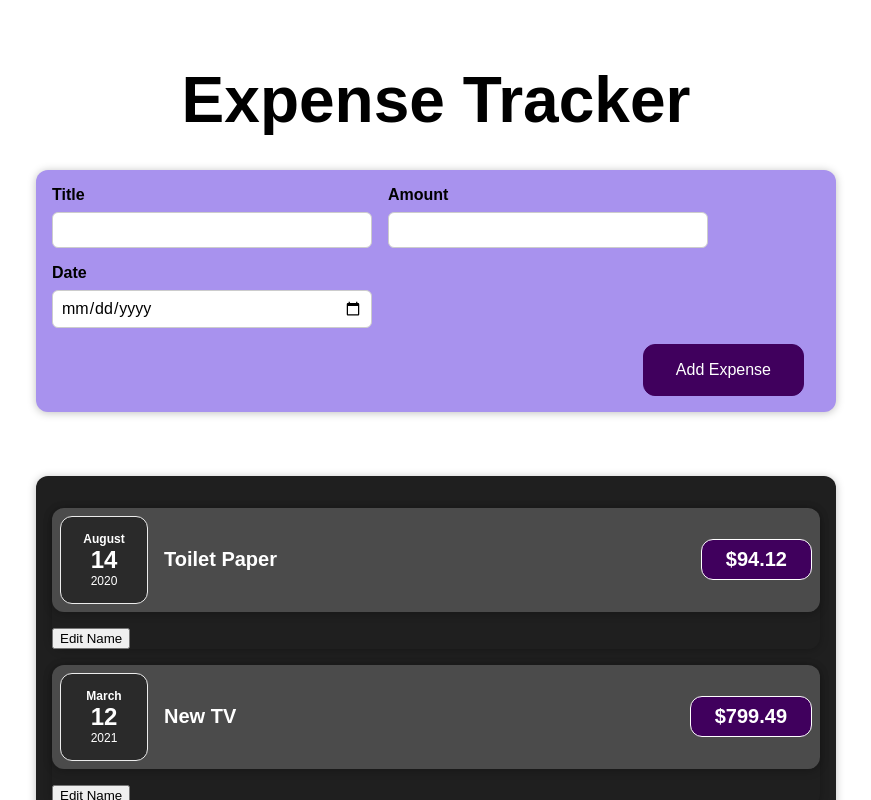
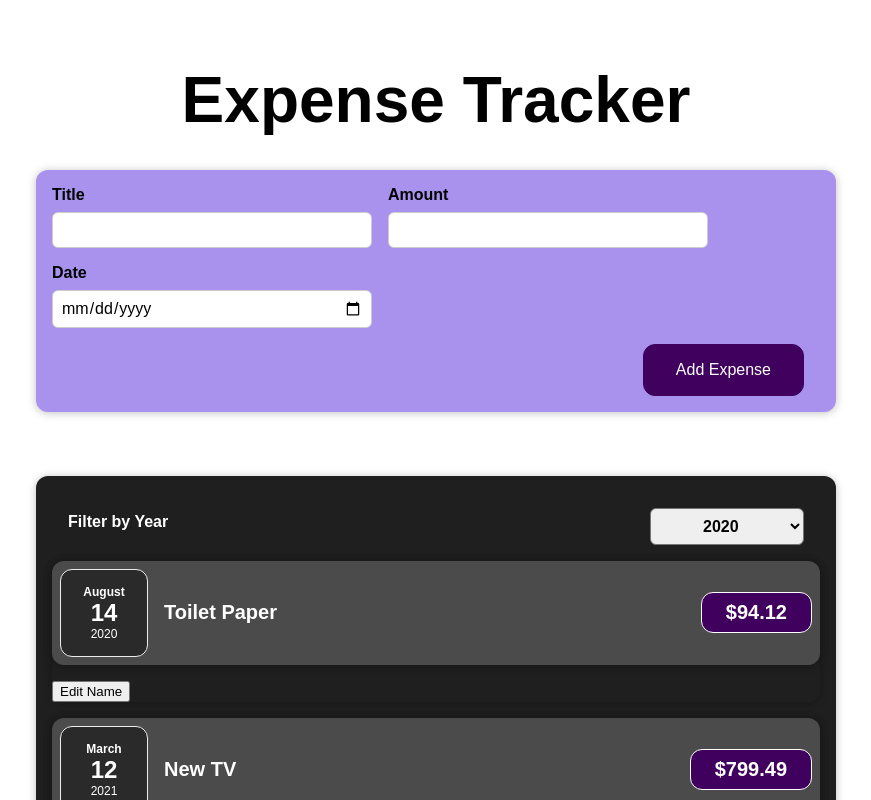
Before and after one commit to mj-linane/expense-tracker, a Next.js app: page / in a window 1280 px wide. Shown: the top 800 px of the page, without its empty margins (204-1075 px from the left). Built offline with nearby package versions, Linux system fonts and the light colour scheme.

Commit message:
attach filter to the expenses

```diff
--- a/components/Expenses/Expenses.jsx
+++ b/components/Expenses/Expenses.jsx
@@ -1,9 +1,21 @@
+import Card from '../UI/Card'
+import ExpenseFilter from './ExpenseFilter'
 import ExpenseItem from './ExpenseItem'
-import Card from '../UI/Card'
+import React, { useState } from 'react'
 
 const Expenses = (props) => {
+  const [filteredYear, setFilteredYear] = useState('2020')
+
+  const filterChangeHandler = (selectedYear) => {
+    setFilteredYear(selectedYear)
+  }
+
   return (
     <Card className="expenses">
+      <ExpenseFilter
+        selected={filteredYear}
+        onFilterChange={filterChangeHandler}
+      />
       <ExpenseItem
         title={props.items[0].title}
         amount={props.items[0].amount}
```
